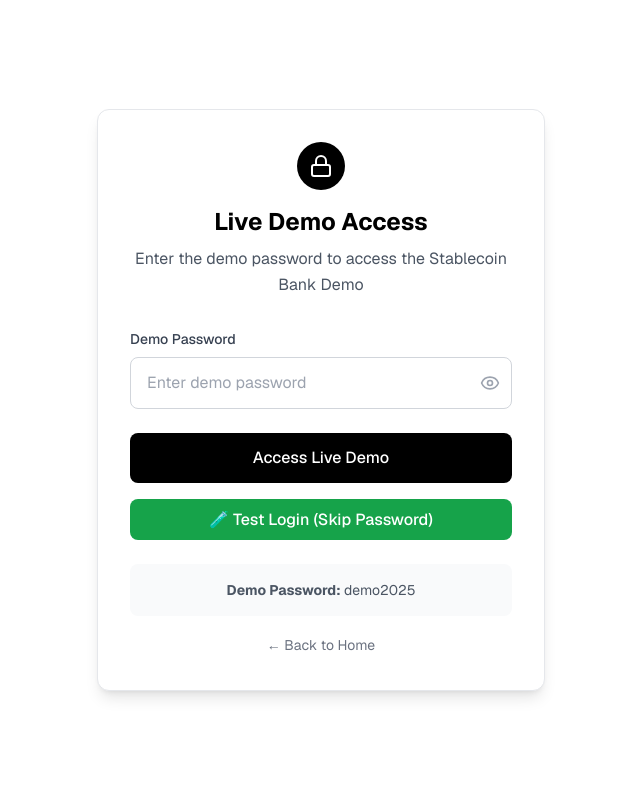
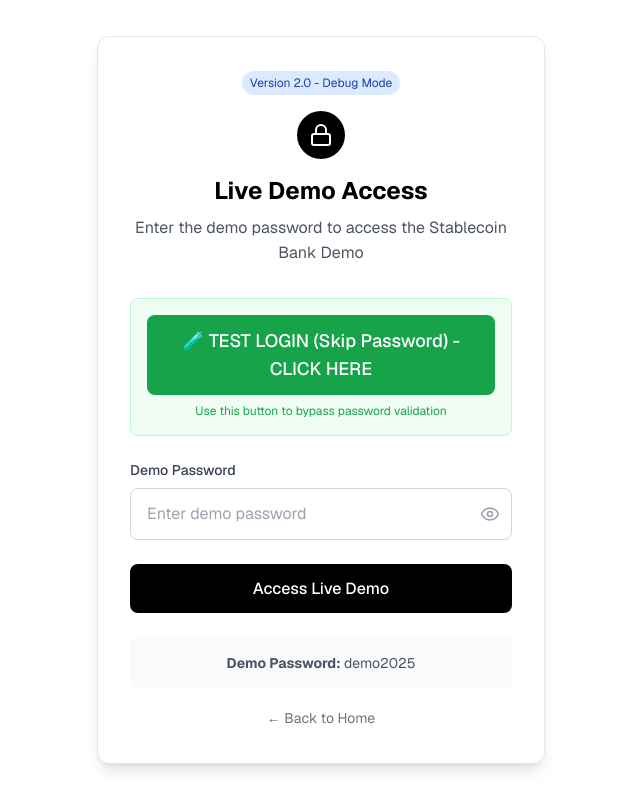
Before and after one commit to Kfar19/CursorWeb, a Next.js app: page /live-demo/login in a window 1280 px wide. Shown: the whole page, without its empty margins (319-959 px from the left). Built offline with nearby package versions, Linux system fonts and the light colour scheme.

Commit message:
Make test button more prominent and add version indicator

```diff
--- a/src/app/live-demo/login/page.tsx
+++ b/src/app/live-demo/login/page.tsx
@@ -11,6 +11,8 @@ export default function DemoLogin() {
   const [error, setError] = useState('');
   const [isLoading, setIsLoading] = useState(false);
   const router = useRouter();
+
+  console.log('DemoLogin: Component loaded - Version 2.0');
 
   const handleSubmit = async (e: React.FormEvent) => {
     e.preventDefault();
@@ -83,12 +85,32 @@ export default function DemoLogin() {
         className="w-full max-w-md"
       >
         <div className="bg-white border border-gray-200 rounded-xl shadow-lg p-8">
+          {/* Version indicator */}
+          <div className="text-center mb-4">
+            <span className="bg-blue-100 text-blue-800 text-xs px-2 py-1 rounded-full">
+              Version 2.0 - Debug Mode
+            </span>
+          </div>
+
           <div className="text-center mb-8">
             <div className="mx-auto w-12 h-12 bg-black rounded-full flex items-center justify-center mb-4">
               <Lock className="w-6 h-6 text-white" />
             </div>
             <h1 className="text-2xl font-bold text-black mb-2">Live Demo Access</h1>
             <p className="text-gray-600">Enter the demo password to access the Stablecoin Bank Demo</p>
+          </div>
+
+          {/* Test button - Moved to top for visibility */}
+          <div className="mb-6 p-4 bg-green-50 border border-green-200 rounded-lg">
+            <button
+              onClick={testLogin}
+              className="w-full bg-green-600 text-white py-3 px-4 rounded-lg font-medium hover:bg-green-700 transition-colors text-lg"
+            >
+              🧪 TEST LOGIN (Skip Password) - CLICK HERE
+            </button>
+            <p className="text-xs text-green-600 mt-2 text-center">
+              Use this button to bypass password validation
+            </p>
           </div>
 
           <form onSubmit={handleSubmit} className="space-y-6">
@@ -131,16 +153,6 @@ export default function DemoLogin() {
             </button>
           </form>
 
-          {/* Test button for debugging */}
-          <div className="mt-4">
-            <button
-              onClick={testLogin}
-              className="w-full bg-green-600 text-white py-2 px-4 rounded-lg font-medium hover:bg-green-700 transition-colors"
-            >
-              🧪 Test Login (Skip Password)
-            </button>
-          </div>
-
           <div className="mt-6 p-4 bg-gray-50 rounded-lg">
             <p className="text-sm text-gray-600 text-center">
               <strong>Demo Password:</strong> demo2025
```
